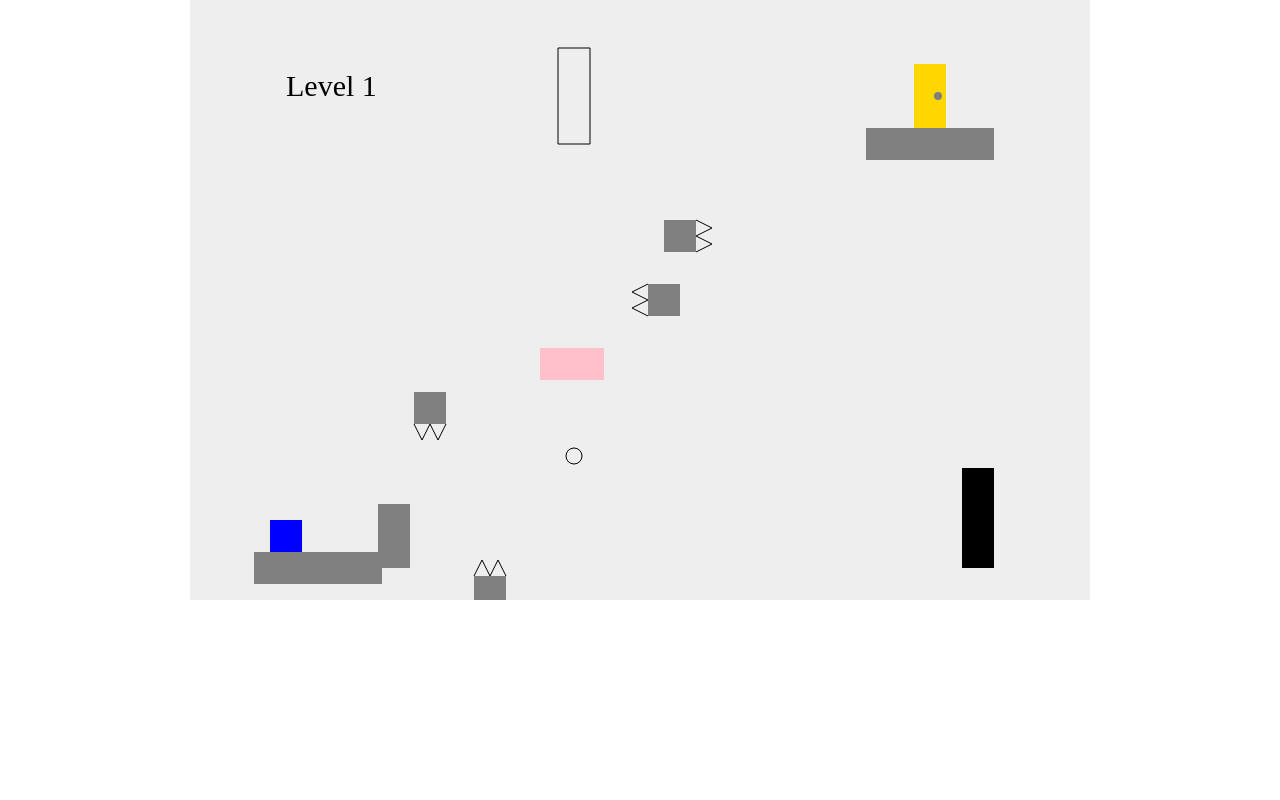
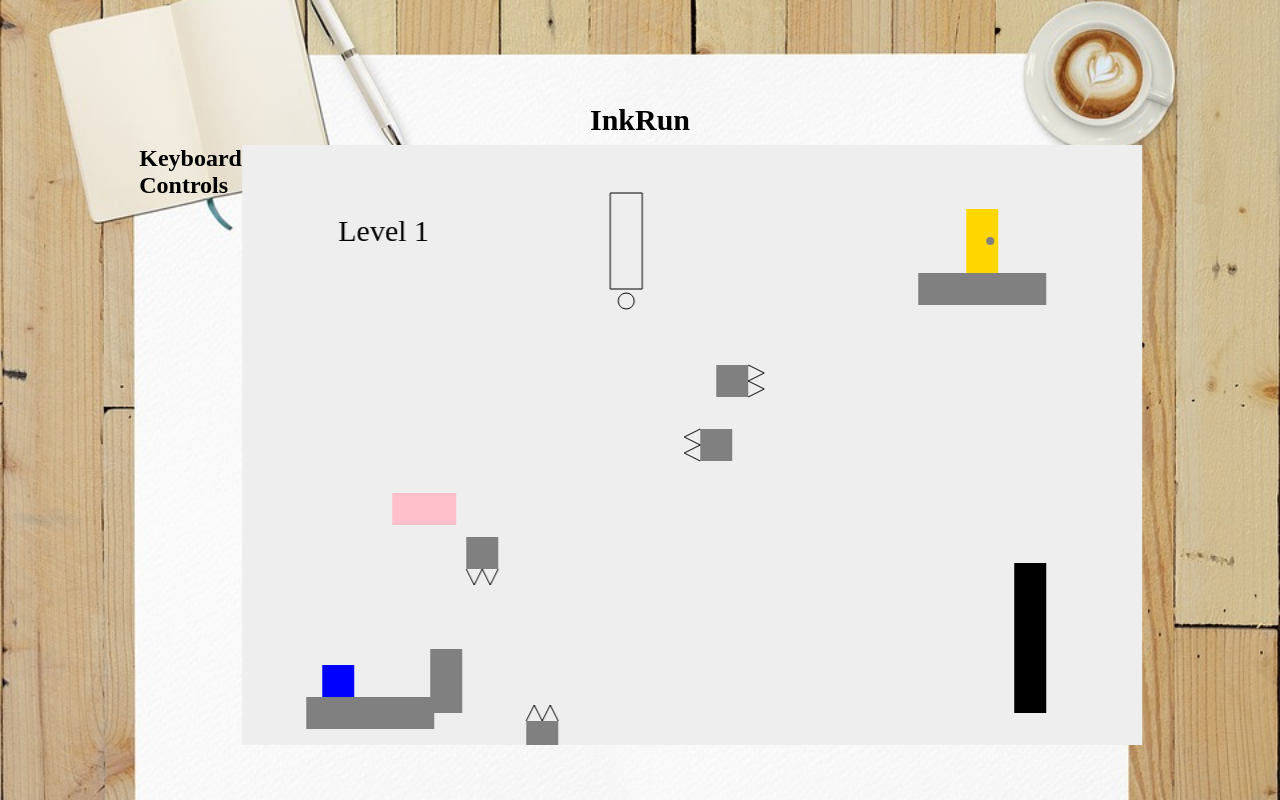
Before and after one commit to ntomsho/InkRun, a website built with webpack: page index.html in a window 1280 px wide. Built offline with nearby package versions, Linux system fonts and the light colour scheme.

Commit message:
Begin styling page

```diff
--- /dev/null
+++ b/css/inkrun.css
@@ -0,0 +1,41 @@
+body {
+    background: url('../assets/images/desk-bg2.jpg') no-repeat center center fixed;
+    -webkit-background-size: cover;
+    -moz-background-size: cover;
+    -o-background-size: cover;
+    /* background-size: 1450px; */
+}
+
+.abs-center {
+    position: absolute;
+    top: 50%;
+    left: 50%;
+    transform: translate(-50%, -50%);
+}
+
+.horizontal-container {
+    display: flex;
+    justify-content: space-around;
+}
+
+.canvas-container {
+    height: 540px;
+    width: 810px;
+    display: block;
+    position: relative;
+    /* margin: auto; */
+}
+
+.title-header {
+    display: flex;
+    justify-content: center;
+    position: relative;
+    bottom: 10px;
+}
+
+h1 {
+    font-family: zapfino;
+    font-size: 30px;
+    line-height: 30px;
+    margin: 0;
+}
--- a/index.html
+++ b/index.html
@@ -16,11 +16,26 @@
             margin: 0 auto;
         }
     </style>
+    <link rel="stylesheet" href="./css/inkrun.css">
 </head>
 
 <body>
-
-    <canvas id="inkRunCanvas" width="900" height="600"></canvas>
+    <div class="abs-center">
+        <div class="title-header">
+            <h1>InkRun</h1>
+        </div>
+        <div class="horizontal-container">
+            <div class="keyboard-controls-container">
+                <h2>Keyboard Controls</h2>
+            </div>
+            <div class="canvas-container">
+                <canvas id="inkRunCanvas" width="900" height="600"></canvas>
+            </div>
+            <div class="mouse-controls-container">
+                <h2>Mouse Controls</h2>
+            </div>
+        </div>
+    </div>
     <script>
         // var canvas = document.getElementById("inkRunCanvas");
         // var ctx = canvas.getContext("2d");
--- a/src/drawing.js
+++ b/src/drawing.js
@@ -4,8 +4,8 @@ class Drawing {
         this.y = y;
             this.prevX = prevX;
             this.prevY = prevY;
-        this.height = 32;
-        this.width = 32;
+        this.height = 16;
+        this.width = 16;
         this.color = "black";
         this.ctx = ctx;
         this.draw = this.draw.bind(this);
@@ -26,6 +26,7 @@ class Drawing {
             if (drawingRight >= hazardLeft && drawingLeft <= hazardRight && drawingTop <= hazardBottom && drawingBottom >= hazardTop) {
                 if (hazard.type === 'eraser' || hazard.type === 'drop') {
                     this.y = 800;
+                    this.prevY = 800;
                 }
             }
         })
@@ -33,13 +34,15 @@ class Drawing {
 
     draw() {
         this.ctx.beginPath();
-        // this.ctx.arc(this.x, this.y, 16, 0, Math.PI * 2);
-        // this.ctx.fillStyle = this.color;
-        // this.ctx.fill();
-            this.ctx.moveTo(this.prevX, this.prevY);
-            this.ctx.lineTo(this.x, this.y);
-            // this.ctx.lineWidth = 16;
-            this.ctx.stroke();
+
+        //Change this to take prevX/Y and make
+        //a for loop creating circles with X and Y getting
+        //closer to this.x/y by one pixel each until they're
+        //both equal.
+
+        this.ctx.arc(this.x, this.y, 8, 0, Math.PI * 2);
+        this.ctx.fillStyle = this.color;
+        this.ctx.fill();
         this.ctx.closePath();
     }
 }
--- a/src/game.js
+++ b/src/game.js
@@ -3,7 +3,7 @@ class Game {
         this.canvas = canvas;
         this.ctx = ctx;
         this.player = player;
-        this.inkGauge = 100;
+        this.inkGauge = 150;
         this.gameOver = false;
         this.levels = levels;
         this.currentLevelIdx = 0;
--- a/src/main.js
+++ b/src/main.js
@@ -92,7 +92,7 @@ document.addEventListener("DOMContentLoaded", () => {
         else if (e.key == "a" || e.key == "ArrowLeft") {
             leftPressed = true;
         }
-        else if (e.key == "w" || e.key == "ArrowUp" || e.key == "Space") {
+        else if (e.key == "w" || e.key == "ArrowUp") {
             upPressed = true;
         }
     }
@@ -114,15 +114,15 @@ document.addEventListener("DOMContentLoaded", () => {
 
     function mouseMoveHandler(e) {
         var rect = canvas.getBoundingClientRect();
-        if (e.clientX > 0 && e.clientX < 900) {
+        // if (e.clientX > 0 && e.clientX < 900) {
                 prevMouseX = mouseX;
             mouseX = e.clientX - rect.left;
-        }
+        // }
 
-        if (e.clientY > 0 && e.clientY < 600) {
+        // if (e.clientY > 0 && e.clientY < 600) {
                 prevMouseY = mouseY;
             mouseY = e.clientY - rect.top;
-        }
+        // }
     }
 
     function mouseDownHandler(e) {
@@ -151,7 +151,7 @@ document.addEventListener("DOMContentLoaded", () => {
         player.x = 96
         player.y = canvas.height - 192;
         currentLevelDrawings = [];
-        game.inkGauge = 100;
+        game.inkGauge = 150;
     }
 
     function startLevel() {
```
Also changed, not shown: assets/images/desk-bg.jpg (added), assets/images/desk-bg2.jpg (added), bundle.js.
